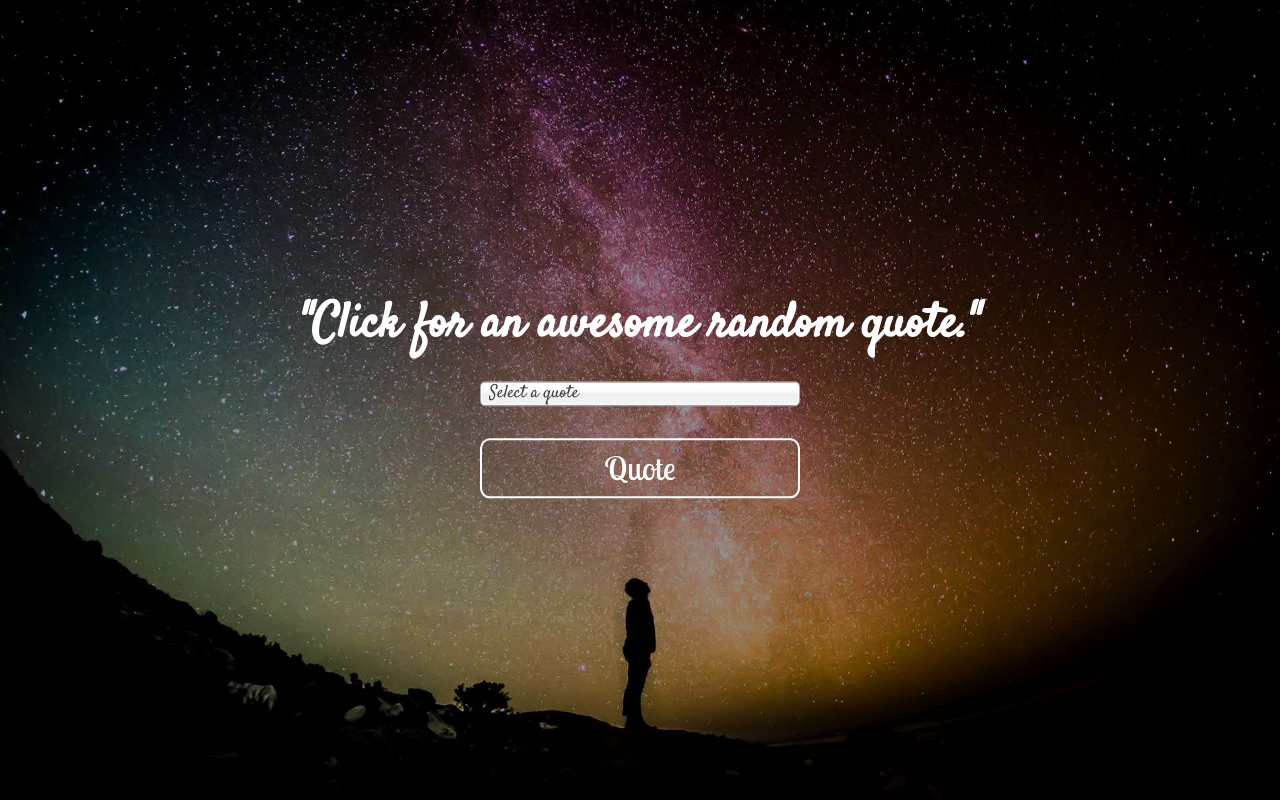
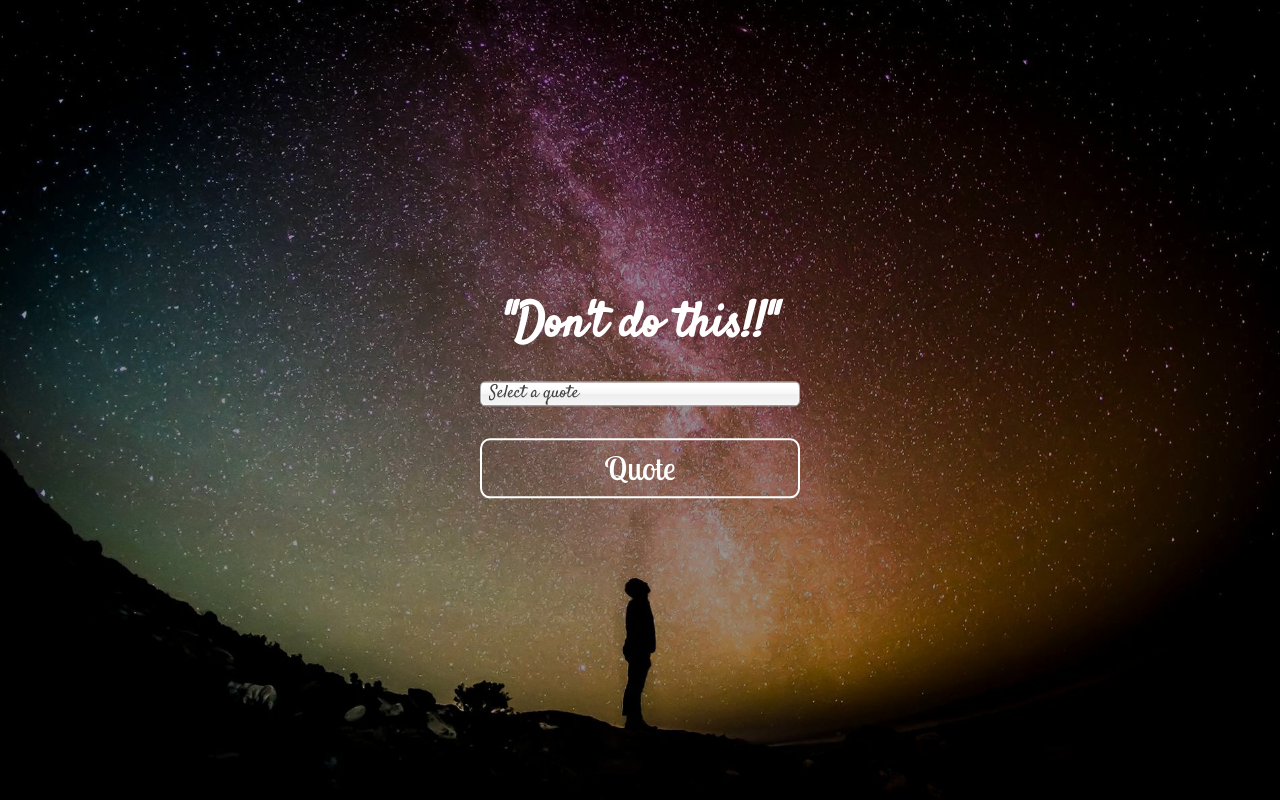
Before and after one commit to cee-chen/gwc-quote-generator, a plain HTML site: page index.html in a window 1280 px wide. Drawn offline with nearby package versions, Linux system fonts and the light colour scheme.

Commit message:
Don't do this.
Don't!!

```diff
--- a/index.html
+++ b/index.html
@@ -13,7 +13,7 @@
 	<div class="dimmer"></div>
 	<div class="wrapper">
 		<h1 class="quote">
-			"Click for an awesome random quote."
+			"Don't do this!!"
 		</h1>
 
 		<select id="dropdown" class="wide">
```
